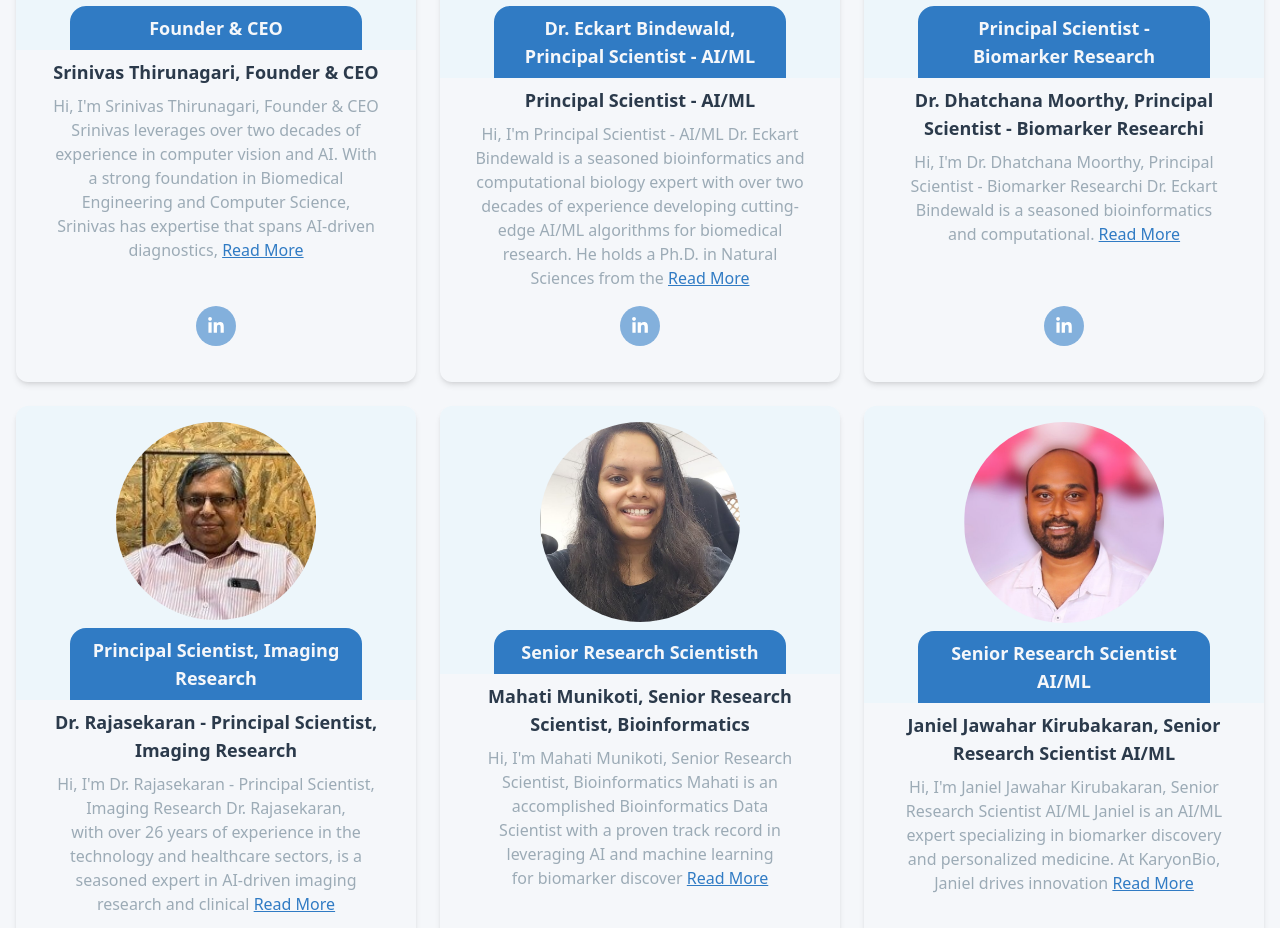
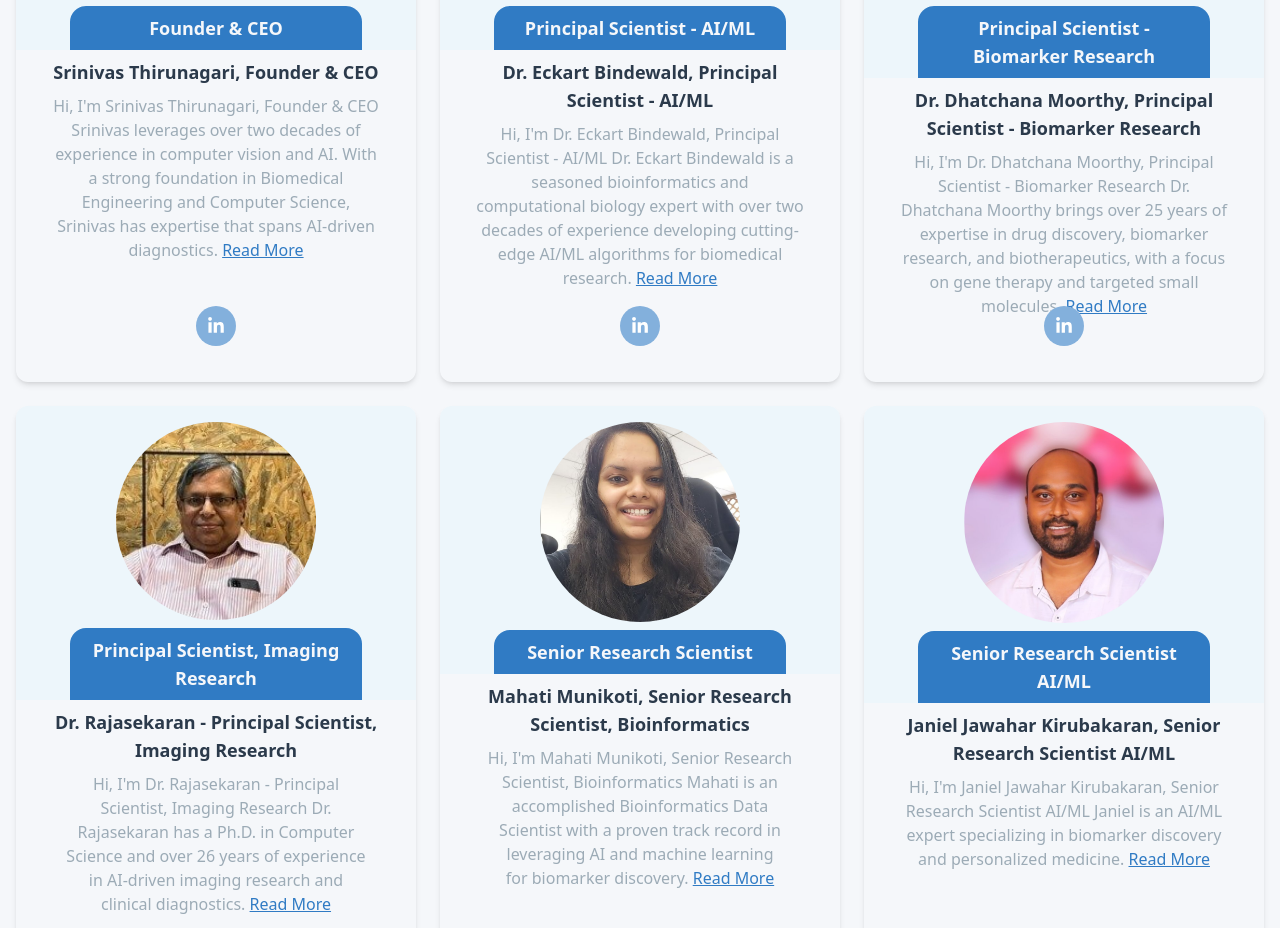
Before and after one commit to CodeErr-Sid/KaryonBio, a Nuxt app: page /teams in a window 1280 px wide. Shown: the part 1010-1938 px from the top of the page. Built offline with nearby package versions, Linux system fonts and the light colour scheme; what tailwindcss-animated would draw is missing.

Commit message:
fix:teams-page

```diff
--- a/pages/teams.vue
+++ b/pages/teams.vue
@@ -107,16 +107,18 @@
           <transition name="fade-scale">
             <div
               v-if="isModalOpen"
-              class="fixed inset-0 z-50 flex items-center justify-center bg-black bg-opacity-50"
+              @click="closeModal"
+              class="fixed inset-0 z-[9999999999] flex items-center justify-center bg-black bg-opacity-50"
             >
               <div
+                data-aos="fade-down"
                 class="relative z-10 w-full p-2 md:h-[350px] transition-transform duration-300 ease-in-out transform scale-95 bg-white shadow-lg md:p-6 md:max-w-4xl rounded-xl"
               >
                 <button
                   @click="closeModal"
                   class="absolute w-10 h-10 p-2 font-bold text-red-900 top-2 right-2"
                 >
-                  X
+                  <img src="/teams/close.svg" alt="close" />
                 </button>
                 <!-- Modal Content -->
                 <div class="grid grid-cols-1 gap-4 md:grid-cols-2">
@@ -137,7 +139,7 @@
                     <p class="mb-4 text-gray-500">
                       {{ selectedExpert.position }}
                     </p>
-                    <!-- LinkedIn Button -->
+                    <!-- Social Links -->
                     <div class="flex justify-center gap-2 md:gap-4 md:mb-5">
                       <a
                         class="text-[#3B5998] bg-[#83B0DC] cursor-pointer md:w-10 md:h-10 w-8 h-8 rounded-full flex justify-center items-center"
@@ -158,7 +160,6 @@
                   </div>
 
                   <!-- Expanded Info -->
-                  <!-- Expanded Info -->
                   <div
                     class="rounded-lg md:p-4 md:h-64 bg-gray-50 custom-scroll"
                   >
@@ -172,10 +173,26 @@
                     >
                       {{ selectedExpert.fullDescription }}
                     </p>
+                    <h4
+                      class="text-sm mt-2 md:text-lg font-bold text-[#2B3A4B] text-start"
+                    >
+                      Expertise:
+                    </h4>
+                    <p class="mt-2 text-xs text-gray-700 md:text-sm text-start">
+                      {{ selectedExpert.expertise }}
+                    </p>
+                    <h4
+                      class="text-sm mt-2 md:text-lg font-bold text-[#2B3A4B] text-start"
+                    >
+                      Role in the Company:
+                    </h4>
+                    <p
+                      class="mt-2 text-xs text-gray-700 md:mt-4 md:text-sm text-start"
+                    >
+                      {{ selectedExpert.role }}
+                    </p>
                   </div>
                 </div>
-
-                <!-- Close Button -->
               </div>
             </div>
           </transition>
@@ -203,6 +220,8 @@
   </div>
 </template>
 <script>
+import AOS from "aos";
+import "aos/dist/aos.css";
 definePageMeta({ layout: "primary" });
 
 export default {
@@ -214,13 +233,10 @@ export default {
           name: "Srinivas Thirunagari, Founder & CEO",
           position: "Founder & CEO",
           image: "/teams/expert1.png",
-          description: `Srinivas leverages over two decades of experience in computer
-           vision and AI. With a strong foundation in Biomedical Engineering and Computer
-            Science, Srinivas has expertise that spans AI-driven diagnostics,`,
-          fullDescription: `Srinivas leverages over two decades of experience in computer
-           vision and AI. With a strong foundation in Biomedical Engineering and Computer
-            Science, Srinivas has expertise that spans AI-driven diagnostics, video processing,
-             and the integration of LLMs into healthcare solutions.`,
+          description: `Srinivas leverages over two decades of experience in computer vision and AI. With a strong foundation in Biomedical Engineering and Computer Science, Srinivas has expertise that spans AI-driven diagnostics.`,
+          fullDescription: `Srinivas Thirunagari brings over two decades of experience in computer vision and AI. With an educational foundation in Biomedical Engineering and Computer Science, he has made significant contributions to AI-driven diagnostics and video processing. His expertise also extends to integrating large language models (LLMs) into healthcare solutions.`,
+          expertise: `Srinivas specializes in leveraging AI technologies to transform diagnostic solutions. His work focuses on using computer vision and AI to create non-invasive diagnostic methods, providing innovative healthcare solutions.`,
+          role: `As the Founder & CEO of Karyon Bio, Srinivas leads the company's mission to develop AI-powered solutions for the early diagnosis, prognosis, and treatment of liver disorders, specifically NAFLD/NASH.`,
           social: {
             facebook: "#",
             twitter: "#",
@@ -228,15 +244,13 @@ export default {
           },
         },
         {
-          name: "Principal Scientist - AI/ML",
-          position: "Dr. Eckart Bindewald, Principal Scientist - AI/ML",
+          name: "Dr. Eckart Bindewald, Principal Scientist - AI/ML",
+          position: "Principal Scientist - AI/ML",
           image: "/teams/expert2.png",
-          description:
-            "Dr. Eckart Bindewald is a seasoned bioinformatics and computational biology expert with over two decades of experience developing cutting-edge AI/ML algorithms for biomedical research. He holds a Ph.D. in Natural Sciences from the ",
-          fullDescription: `Dr. Eckart Bindewald is a seasoned bioinformatics and computational biology expert with over two decades of experience developing cutting-edge AI/ML algorithms for biomedical research. He holds a Ph.D. in Natural Sciences from the University of Heidelberg, Germany, specializing in structural bioinformatics and protein structure prediction.
-Dr. Eckart Bindewald has more than 30 peer reviewed publications in the areas of bioinformatics and machine learning. He developed computational approaches for protein fold recognition, RNA structure prediction and design, nucleic acid nanotechnology as well as genome annotation.  He taught courses in  bioinformatics, mathematics, machine learning and AI.
-Dr. Bindewald has made significant contributions to the field of biomarker discovery, mainly through integrating multi-omics data and advanced machine-learning techniques. His work has been pivotal in advancing the understanding of RNA and protein structures and developing novel computational tools for RNA and DNA structure prediction and design.
-At Karyon Bio, Dr. Bindewald leads the AI/ML initiatives, driving innovations in biomarker discovery by leveraging his extensive experience in generative AI, deep learning, and data mining. His research efforts are focused on harnessing the power of artificial intelligence to uncover new biomarkers and therapeutic targets, ultimately advancing personalized medicine.`,
+          description: `Dr. Eckart Bindewald is a seasoned bioinformatics and computational biology expert with over two decades of experience developing cutting-edge AI/ML algorithms for biomedical research.`,
+          fullDescription: `Dr. Eckart Bindewald holds a Ph.D. in Natural Sciences from the University of Heidelberg, Germany. With over 20 years of experience in bioinformatics and computational biology, he has published more than 30 peer-reviewed papers, specializing in structural bioinformatics and protein structure prediction.`,
+          expertise: `Dr. Bindewald has developed advanced computational approaches for protein fold recognition, RNA structure prediction, and genome annotation. His expertise includes biomarker discovery, multi-omics integration, and applying machine learning to biomedical research.`,
+          role: `At Karyon Bio, Dr. Bindewald leads the AI/ML initiatives, focusing on biomarker discovery and applying deep learning to enhance diagnostic tool accuracy. His research aims to harness artificial intelligence to discover new biomarkers and therapeutic targets, advancing personalized medicine.`,
           social: {
             facebook: "#",
             twitter: "#",
@@ -244,12 +258,13 @@ At Karyon Bio, Dr. Bindewald leads the AI/ML initiatives, driving innovations in
           },
         },
         {
-          name: "Dr. Dhatchana Moorthy, Principal Scientist - Biomarker Researchi",
+          name: "Dr. Dhatchana Moorthy, Principal Scientist - Biomarker Research",
           position: "Principal Scientist - Biomarker Research",
           image: "/teams/expert3.png",
-          description:
-            "Dr. Eckart Bindewald is a seasoned bioinformatics and computational.",
-          fullDescription: `Dr. Eckart Bindewald is a seasoned bioinformatics and computational biology expert with over two decades of experience developing cutting-edge AI/ML algorithms for biomedical research. He holds a Ph.D. in Natural Sciences from the University of Heidelberg, Germany, specializing in structural bioinformatics and protein structure prediction.`,
+          description: `Dr. Dhatchana Moorthy brings over 25 years of expertise in drug discovery, biomarker research, and biotherapeutics, with a focus on gene therapy and targeted small molecules.`,
+          fullDescription: `Dr. Dhatchana Moorthy holds a Ph.D. in Pharmaceutical Science and Biochemistry, with over 25 years of experience in drug discovery, biomarker research, and biotherapeutics. He has led numerous research initiatives, particularly in gene therapy and targeted small molecules.`,
+          expertise: `Dr. Moorthy is an expert in genomics, computational drug discovery, and AI/ML-driven biomarker research. His contributions have been crucial in developing targeted therapies and advancing the digital transformation of pharmaceutical manufacturing.`,
+          role: `As Principal Scientist at Karyon Bio, Dr. Moorthy leads the biomarker research team. He applies his expertise in genomics and machine learning to identify and validate novel biomarkers for liver disorders, particularly NAFLD/NASH, to drive precision medicine forward.`,
           social: {
             facebook: "#",
             twitter: "#",
@@ -260,13 +275,10 @@ At Karyon Bio, Dr. Bindewald leads the AI/ML initiatives, driving innovations in
           name: "Dr. Rajasekaran - Principal Scientist, Imaging Research",
           position: "Principal Scientist, Imaging Research",
           image: "/teams/expert4.png",
-          description: `Dr. Rajasekaran, with over 26 years of experience in the technology and healthcare
-sectors, is a seasoned expert in AI-driven imaging research and clinical`,
-          fullDescription: `Dr. Rajasekaran, with over 26 years of experience in the technology and healthcare sectors, is a seasoned expert in AI-driven imaging research and clinical diagnostics. Holding a Ph.D. in Computer Science, Dr. Raj has led high-value programs across various geographies, specializing in imaging platforms and AI/ML applications in healthcare.
-At Karyon Bio, Dr. Raj spearheads the imaging research initiatives, focusing on the development
-of advanced imaging pipelines and AI/ML-driven diagnostic tools for biomarker discovery. His expertise includes digitizing tissue biopsy, radiology imaging, and applying deep learning models to analyze complex imaging data, enhancing the precision of non-invasive diagnostics.
-Dr. Raj’s work is distinguished by his ability to integrate AI technologies with clinical workflows, leading to significant advancements in cancer diagnostics, including a patented AI-driven breast cancer diagnostic workflow. His leadership in imaging research continues to drive innovation at Karyon Bio, contributing
-to the development of next-generation biomarker discovery tools that are set to revolutionize patient care.`,
+          description: `Dr. Rajasekaran has a Ph.D. in Computer Science and over 26 years of experience in AI-driven imaging research and clinical diagnostics.`,
+          fullDescription: `Dr. Rajasekaran has a Ph.D. in Computer Science and over 26 years of experience in AI-driven imaging research and clinical diagnostics. His career spans both technology and healthcare, with a focus on applying AI/ML to diagnostic imaging.`,
+          expertise: `Dr. Rajasekaran specializes in developing AI algorithms for medical imaging, including MRI, CT, and X-ray analysis. His work has significantly advanced diagnostic accuracy and enabled early detection of diseases.`,
+          role: `At Karyon Bio, Dr. Rajasekaran leads the imaging research team, developing advanced AI-driven diagnostic tools. His innovations, particularly in cancer diagnostics, have contributed to the precision of the company’s biomarker discovery efforts.`,
           social: {
             facebook: "#",
             twitter: "#",
@@ -275,18 +287,12 @@ to the development of next-generation biomarker discovery tools that are set to
         },
         {
           name: "Mahati Munikoti, Senior Research Scientist, Bioinformatics",
-          position: "Senior Research Scientisth",
+          position: "Senior Research Scientist",
           image: "/teams/expert5.png",
-          description: `Mahati is an accomplished Bioinformatics Data Scientist with a
-          proven track record in leveraging AI and machine learning for biomarker discover`,
-          fullDescription: `Mahati is an accomplished Bioinformatics Data Scientist with a
-          proven track record in leveraging AI and machine learning for biomarker discovery. With a Master’s in Bioinformatics from Indiana University and a Bachelor’s in Biotechnology, Mahati excels at applying advanced computational techniques to genetic research.
-Previously, she developed predictive models for gene biomarker identification, significantly
- advancing the classification of diseases like cancer and diabetic retinopathy using deep
-  learning. Mahati also enhanced data accessibility through biomedical ontologies and NLP,
-   and her expertise in Next-Generation Sequencing (NGS) supports informed decision-making in drug discovery.
-Proficient in Python, R, TensorFlow, and PyTorch, Mahati is adept at leading interdisciplinary
- teams to create innovative AI-driven solutions. Her work is driven by a passion for precision medicine and improving patient outcomes through cutting-edge bioinformatics.`,
+          description: `Mahati is an accomplished Bioinformatics Data Scientist with a proven track record in leveraging AI and machine learning for biomarker discovery.`,
+          fullDescription: `Mahati is an accomplished Bioinformatics Data Scientist with a proven track record in leveraging AI and machine learning for biomarker discovery. With a Master’s in Bioinformatics from Indiana University and a Bachelor’s in Biotechnology, Mahati excels at applying advanced computational techniques to genetic research.`,
+          expertise: `Mahati specializes in predictive models for gene biomarker identification, deep learning applications for disease classification, and enhancing data accessibility through biomedical ontologies. Her work with Next-Generation Sequencing (NGS) supports informed decision-making in drug discovery.`,
+          role: `As a Senior Research Scientist at Karyon Bio, Mahati applies advanced AI and machine learning techniques to biomarker discovery. She leads interdisciplinary teams to create innovative AI-driven solutions, improving patient outcomes in precision medicine.`,
           social: {
             facebook: "#",
             twitter: "#",
@@ -297,20 +303,10 @@ Proficient in Python, R, TensorFlow, and PyTorch, Mahati is adept at leading int
           name: "Janiel Jawahar Kirubakaran, Senior Research Scientist AI/ML",
           position: "Senior Research Scientist AI/ML",
           image: "/teams/expert6.png",
-          description: `Janiel is an AI/ML expert specializing in biomarker discovery and personalized
-           medicine. At KaryonBio, Janiel drives innovation `,
-          fullDescription: `Janiel is an AI/ML expert specializing in biomarker discovery and personalized
-           medicine. At KaryonBio, Janiel drives innovation by applying advanced machine learning models
-           and deep learning architectures to complex biological data, including genomic and proteomic
-           datasets. His work in natural language processing (NLP) and explainable AI (XAI) has significantly
-            advanced the field, enabling the discovery of novel biomarkers and enhancing the transparency of AI predictions in healthcare.
-Janiel is currently pursuing his PhD focused on applying Explainable AI and Deep Learning for anticancer drug
- response prediction using pharmacogenomics and environmental data. He has published research in top journals
-  and presented at international conferences, showcasing his ability to bridge AI technology with practical biomedical applications.
-Janiel excels in cross-functional collaboration, working closely with biologists, chemists,
-and software engineers to integrate AI solutions into research workflows. His commitment to advancing
-personalized medicine is reflected in his continuous contributions to the scientific community, mentoring
-young scientists, and participating in open-source projects.`,
+          description: `Janiel is an AI/ML expert specializing in biomarker discovery and personalized medicine.`,
+          fullDescription: `Janiel is an AI/ML expert specializing in biomarker discovery and personalized medicine. At Karyon Bio, Janiel drives innovation by applying advanced machine learning models and deep learning architectures to complex biological data, including genomic and proteomic datasets.`,
+          expertise: `Janiel has made significant contributions to biomarker discovery, leveraging NLP, deep learning, and explainable AI. His work is regularly published in top journals and presented at international conferences, focusing on the intersection of AI and biomedical applications.`,
+          role: `At Karyon Bio, Janiel is a Senior Research Scientist driving innovation in biomarker discovery. His focus on AI and machine learning techniques is advancing personalized medicine through the analysis of complex biological datasets.`,
           social: {
             facebook: "#",
             twitter: "#",
@@ -319,25 +315,12 @@ young scientists, and participating in open-source projects.`,
         },
         {
           name: "Dr. Lipi Singh, Advisor",
-          position: " Advisor",
+          position: "Advisor",
           image: "/teams/expert7.png",
-          description: `Dr. Lipi Singh is a distinguished expert in regenerative medicine and
-           healthcare strategy with over 16 years of experience in advancing patient care, clinical
-           research, and therapeutic innovations. Holding a Ph.D. in Pancreatology and Experimental
-           Medicine, along with an`,
-          fullDescription: `Dr. Lipi Singh is a distinguished expert in regenerative medicine and
-           healthcare strategy with over 16 years of experience in advancing patient care, clinical
-           research, and therapeutic innovations. Holding a Ph.D. in Pancreatology and Experimental
-           Medicine, along with an MBA in Biotechnology Administration and Management, Dr. Singh has
-            led groundbreaking research in stem cell therapies and chronic disease management.
-          As an Advisor at Karyon Bio, Dr. Singh brings her extensive expertise in biomedical research,
-         data analytics, and strategic leadership to support the development of AI/ML-driven biomarker
-        discovery. Her work focuses on integrating multi-omics data and leveraging advanced computational
-        tools to uncover novel therapeutic targets and enhance the precision of medical treatments.
-       Dr. Singh's career is marked by her contributions to clinical trials, quality control in
-       biotherapeutics, and the commercialization of regenerative medicine products. Her advisory
-      role at Karyon Bio is complemented by her commitment to fostering innovation in healthcare
-        through cutting-edge`,
+          description: `Dr. Lipi Singh is a distinguished expert in regenerative medicine and healthcare strategy with over 16 years of experience in advancing patient care, clinical research, and therapeutic innovations.`,
+          fullDescription: `Dr. Lipi Singh is a distinguished expert in regenerative medicine and healthcare strategy with over 16 years of experience in advancing patient care, clinical research, and therapeutic innovations. Holding a Ph.D. in Pancreatology and Experimental Medicine, along with an MBA in Biotechnology Administration, Dr. Singh has led groundbreaking research in stem cell therapies and chronic disease management.`,
+          expertise: `Dr. Singh specializes in stem cell therapy research, chronic disease management, and biotherapeutics. Her work in clinical trials and regenerative medicine has driven advances in patient care and therapeutic innovations.`,
+          role: `As an Advisor at Karyon Bio, Dr. Singh guides the integration of AI/ML into biomarker discovery and healthcare strategies. She plays a pivotal role in advancing personalized medicine and therapeutic development, focusing on regenerative medicine and clinical trials.`,
           social: {
             facebook: "#",
             twitter: "#",
@@ -348,24 +331,10 @@ young scientists, and participating in open-source projects.`,
           name: "Dr. Keerthi Harikrishnan, Advisor",
           position: "Advisor",
           image: "/teams/expert8.png",
-          description: `Dr. Keerthi Harikrishnan is a seasoned domain expert with over
-          a decade of experience in healthcare R&D, specializing in oncology, cardiology, drug
-           discovery, and clinical research.`,
-          fullDescription: `Dr. Keerthi Harikrishnan is a seasoned domain expert with over
-          a decade of experience in healthcare R&D, specializing in oncology, cardiology, drug
-           discovery, and clinical research. Holding a Ph.D. in Biomedical Sciences and currently
-            pursuing an MBA in Digital Business, Dr. Harikrishnan has made significant contributions
-             to the field by developing AI/ML-driven solutions that enhance diagnostic workflows and
-             advance scientific research.
-As an advisor at Karyon Bio, Dr. Harikrishnan leverages her deep expertise in computational
-pathology, omics analysis, and healthcare data standards to guide the integration of AI/ML
-in biomarker discovery. Her leadership in building domain-centric solutions and strategic
- partnerships has been instrumental in driving innovation and improving diagnostic accuracy
-  in clinical settings.
-Dr. Harikrishnan’s work is characterized by her ability to translate complex scientific
-concepts into actionable insights, leading to impactful outcomes in drug discovery and precision
- medicine. Her role at Karyon Bio is crucial in advancing the company's mission to revolutionize
- healthcare through cutting-edge AI/ML applications.`,
+          description: `Dr. Keerthi Harikrishnan is a seasoned domain expert with over a decade of experience in healthcare R&D, specializing in oncology, cardiology, drug discovery, and clinical research.`,
+          fullDescription: `Dr. Keerthi Harikrishnan is a seasoned domain expert with over a decade of experience in healthcare R&D, specializing in oncology, cardiology, drug discovery, and clinical research. Holding a Ph.D. in Biomedical Sciences and currently pursuing an MBA in Digital Business, Dr. Harikrishnan has made significant contributions to the field by developing AI/ML-driven solutions that enhance diagnostic workflows and advance scientific research.`,
+          expertise: `Dr. Harikrishnan has developed solutions in computational pathology and omics analysis, improving diagnostic workflows and drug discovery. Her leadership has been instrumental in creating AI-based solutions that enhance clinical accuracy.`,
+          role: `As an Advisor at Karyon Bio, Dr. Harikrishnan helps guide AI/ML integration in biomarker discovery and clinical research. Her leadership in advancing oncology and cardiology diagnostics contributes to Karyon Bio's mission of driving personalized medicine through AI-based innovations.`,
           social: {
             facebook: "#",
             twitter: "#",
@@ -373,9 +342,13 @@ concepts into actionable insights, leading to impactful outcomes in drug discove
           },
         },
       ],
+
       isModalOpen: false,
       selectedExpert: null, // Track the selected expert for full description
     };
+  },
+  mounted() {
+    AOS.init();
   },
   methods: {
     openModal(index) {
```
Also changed, not shown: public/teams/close.svg (added).
